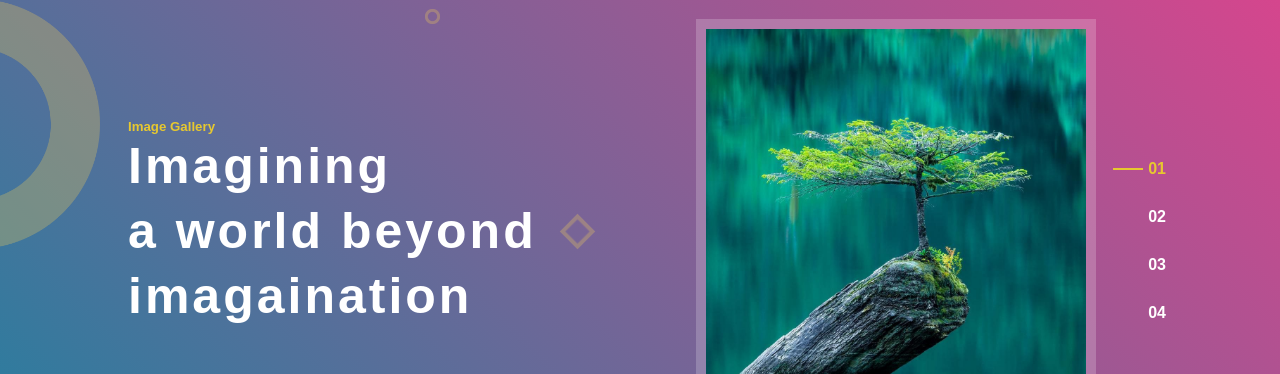
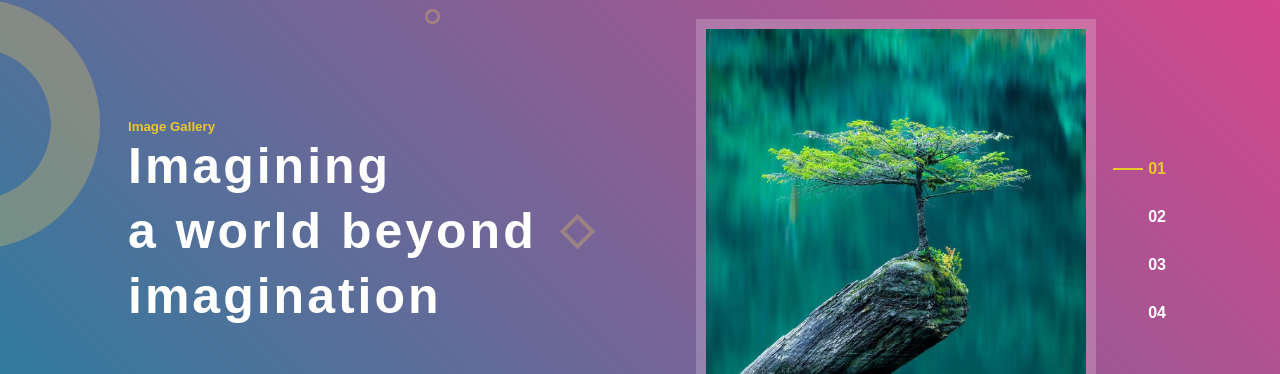
Before and after one commit to k-Puja/ImageGallery, a plain HTML site: page index.html in a window 1280 px wide. Shown: the part 121-495 px from the top of the page. Drawn offline with Linux system fonts and the light colour scheme.

Commit message:
Update index.html

```diff
--- a/index.html
+++ b/index.html
@@ -20,7 +20,7 @@
                 <div class="col">
                     <div class="text-box">
                         <h5>Image Gallery</h5>
-                        <h1><b>Imagining<br> a world beyond imagaination</b></h1>
+                        <h1><b>Imagining<br> a world beyond imagination</b></h1>
                     </div>
 
                     <img src="circle.png" class="small-icon1">
```
